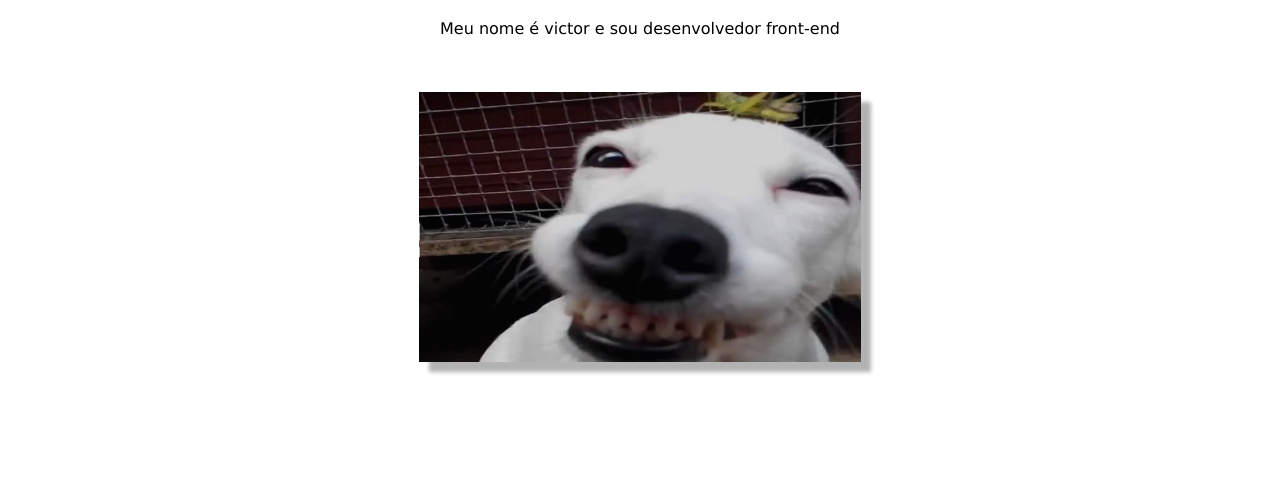
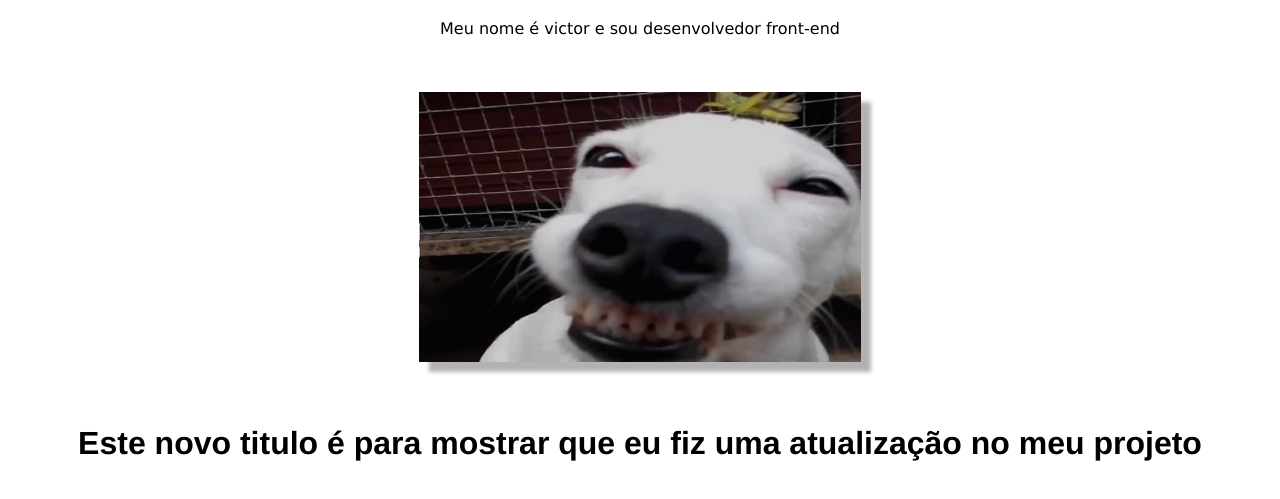
Before and after one commit to CarlosVictorADS/PrimeiroDeploy, a plain HTML site: page index.html in a window 1280 px wide. Shown: the part 61-560 px from the top of the page. Drawn offline with Linux system fonts and the light colour scheme.

Commit message:
att 0.001

```diff
--- a/index.html
+++ b/index.html
@@ -12,6 +12,7 @@
             <h1>Olá, este é meu primeiro deploy usando github e Vercel</h1>
             <p>Meu nome é victor e sou desenvolvedor front-end</p>
             <img src="img/cachorro sorrindo.webp" alt="cachorro sorrindo">
+            <h1>Este novo titulo é para mostrar que eu fiz uma atualização no meu projeto</h1>
         </div>
     </header>
 </body>
```
